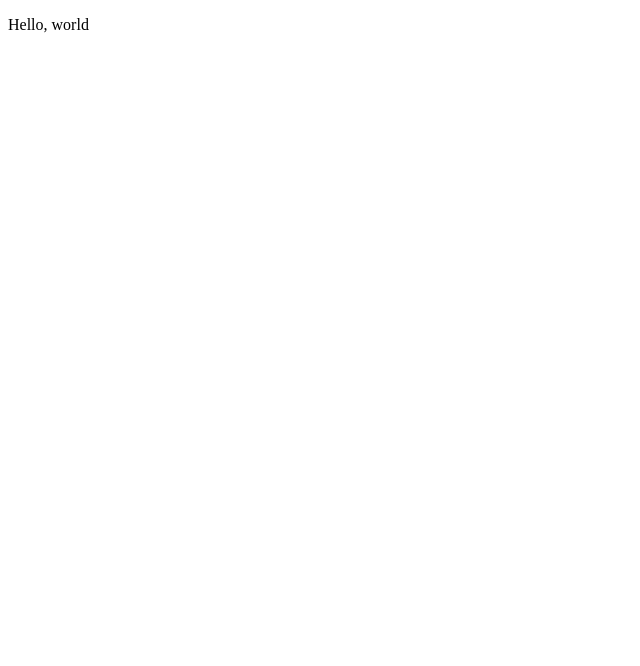
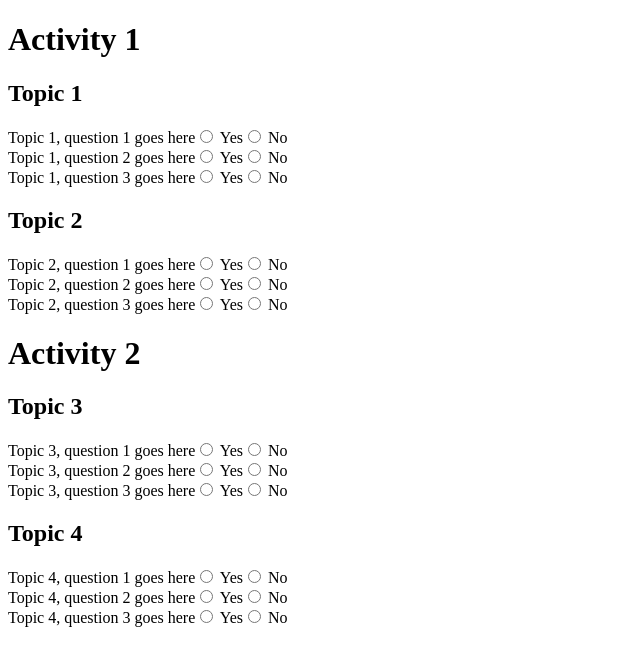
Before and after one commit to truefootprint/reporter-frontend, a Next.js app: page / in a window 1280 px wide. Shown: the top 666 px of the page, without its empty margins (0-640 px from the left). Built offline with nearby package versions, Linux system fonts and the light colour scheme.

Commit message:
Add the basic hierarchical structure

```diff
--- /dev/null
+++ b/components/activity/Activity.jsx
@@ -0,0 +1,10 @@
+import Topic from "../topic";
+
+const Activity = ({ name, topics }) => (
+  <div className="activity">
+    <h1>{name}</h1>
+    {topics.map(props => <Topic {...props} />)}
+  </div>
+);
+
+export default Activity;
--- /dev/null
+++ b/components/activity/package.json
@@ -0,0 +1 @@
+{ "main": "Activity" }
--- /dev/null
+++ b/components/home/Home.jsx
@@ -0,0 +1,8 @@
+import data from "../../data.json";
+import Activity from "../activity";
+
+const Home = () => (
+  data.activities.map(props => <Activity {...props} />)
+);
+
+export default Home;
--- /dev/null
+++ b/components/home/package.json
@@ -0,0 +1 @@
+{ "main": "Home" }
--- /dev/null
+++ b/components/question/Question.jsx
@@ -0,0 +1,10 @@
+const Question = ({ text }) => (
+  <div className="question">
+    <span>{text}</span>
+
+    <input type="radio" name={text} value="yes" /> Yes
+    <input type="radio" name={text} value="no" /> No
+  </div>
+);
+
+export default Question;
--- /dev/null
+++ b/components/question/package.json
@@ -0,0 +1 @@
+{ "main": "Question" }
--- /dev/null
+++ b/components/topic/Topic.jsx
@@ -0,0 +1,10 @@
+import Question from "../question";
+
+const Topic = ({ name, questions }) => (
+  <div className="topic">
+    <h2>{name}</h2>
+    {questions.map(props => <Question {...props} />)}
+  </div>
+);
+
+export default Topic;
--- /dev/null
+++ b/components/topic/package.json
@@ -0,0 +1 @@
+{ "main": "Topic" }
--- /dev/null
+++ b/data.json
@@ -0,0 +1,46 @@
+{
+  "activities": [
+    {
+      "name": "Activity 1",
+      "topics": [
+        {
+          "name": "Topic 1",
+          "questions": [
+            { "text": "Topic 1, question 1 goes here" },
+            { "text": "Topic 1, question 2 goes here" },
+            { "text": "Topic 1, question 3 goes here" }
+          ]
+        },
+        {
+          "name": "Topic 2",
+          "questions": [
+            { "text": "Topic 2, question 1 goes here" },
+            { "text": "Topic 2, question 2 goes here" },
+            { "text": "Topic 2, question 3 goes here" }
+          ]
+        }
+      ]
+    },
+    {
+      "name": "Activity 2",
+      "topics": [
+        {
+          "name": "Topic 3",
+          "questions": [
+            { "text": "Topic 3, question 1 goes here" },
+            { "text": "Topic 3, question 2 goes here" },
+            { "text": "Topic 3, question 3 goes here" }
+          ]
+        },
+        {
+          "name": "Topic 4",
+          "questions": [
+            { "text": "Topic 4, question 1 goes here" },
+            { "text": "Topic 4, question 2 goes here" },
+            { "text": "Topic 4, question 3 goes here" }
+          ]
+        }
+      ]
+    }
+  ]
+}
--- a/pages/index.js
+++ b/pages/index.js
@@ -1,3 +1,3 @@
-const Index = () => <p>Hello, world</p>;
+import Home from "../components/home";
 
-export default Index;
+export default Home;
```
